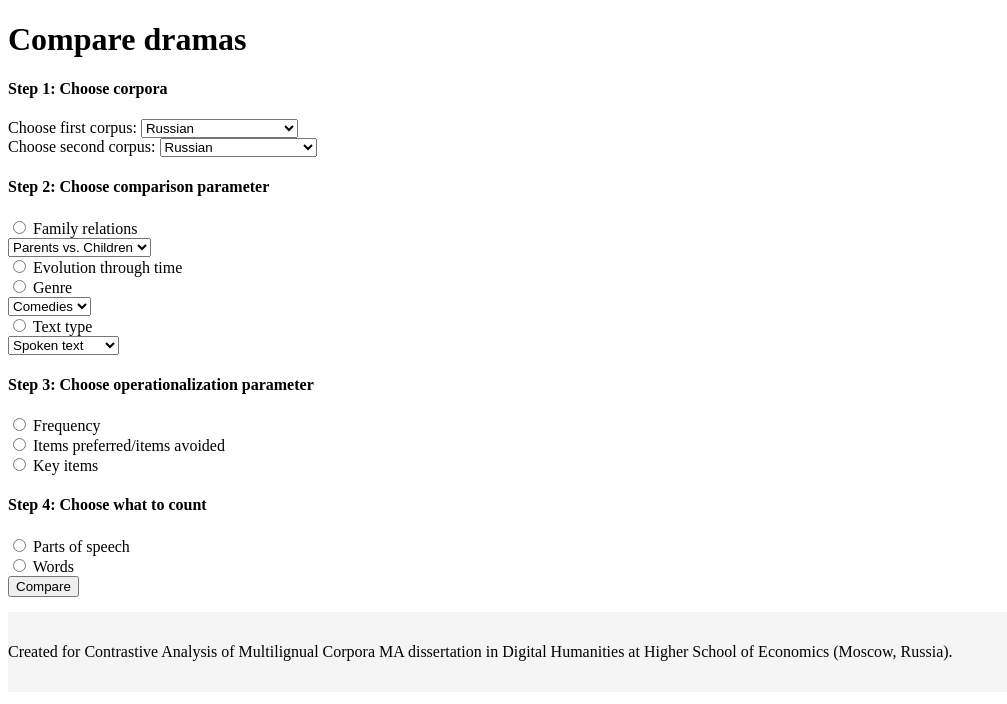
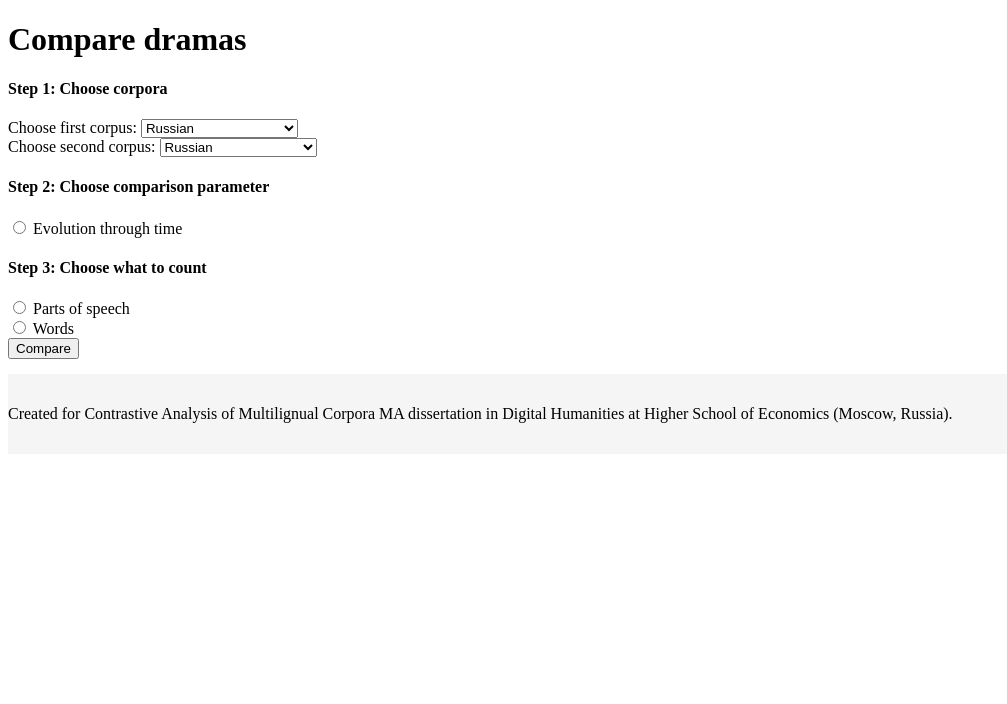
Before and after one commit to creaciond/contrastive-drama-site, a Flask app: page /compare in a window 1280 px wide. Shown: the part 96-800 px from the top of the page, without its empty margins (0-1007 px from the left). Run offline with Flask 2, Linux system fonts and the light colour scheme; some libraries are stand-ins or nearby versions.

Commit message:
fixes and new template

```diff
--- a/templates/about.html
+++ b/templates/about.html
@@ -9,5 +9,5 @@
 {% endblock %}
 
 {% block content %}
-<p>Todo</p>
+<p><a href="https://dracor.org">dracor.org</a></p>.
 {% endblock %}
--- a/templates/compare.html
+++ b/templates/compare.html
@@ -9,30 +9,35 @@
 {% endblock %}
 
 {% block content %}
-<form>
+<form method="POST" action="/results">
     <div class="row"><h4 class="mt-2">Step 1: Choose corpora</h4></div>
     <div class="row">
         <div class="col-md-6">
             <label for="corpus1">Choose first corpus:</label>
-            <select class="custom-select" id="corpus1">
+            <select class="custom-select" name="corpus1" id="corpus1">
                 <option value="rus">Russian</option>
-                <option value="ger">English (Shakespeare)</option>
-                <option value="shake">German</option>
+                <option value="shake">English (Shakespeare)</option>
+                <option value="ger">German</option>
             </select>
         </div>
+
         <div class="col-md-6">
-            <label for="corpus1">Choose second corpus:</label>
-            <select class="custom-select" id="corpus2">
+            <label for="corpus2">Choose second corpus:</label>
+            <select class="custom-select" name="corpus2" id="corpus2">
                 <option value="rus">Russian</option>
-                <option value="ger">English (Shakespeare)</option>
-                <option value="shake">German</option>
+                <option value="shake">English (Shakespeare)</option>
+                <option value="ger">German</option>
             </select>
         </div>
     </div>
 
     <div class="row"><h4 class="mt-2">Step 2: Choose comparison parameter</h4></div>
     <div class="row">
-        <div class="col-md-3">
+        <div class="custom-control custom-radio">
+                <input name="comparison" type="radio" id="time" value="time" class="custom-control-input">
+                <label class="custom-control-label" for="time">Evolution through time</label>
+        </div>
+        <!-- <div class="col-md-3">
             <div class="custom-control custom-radio">
                 <input name="comparison" type="radio" id="relations" value="relations" class="custom-control-input">
                 <label class="custom-control-label" for="relations">Family relations</label>
@@ -47,8 +52,8 @@
                 <input name="comparison" type="radio" id="time" value="time" class="custom-control-input">
                 <label class="custom-control-label" for="time">Evolution through time</label>
             </div>
-        </div>
-        <div class="col-md-3">
+        </div> -->
+        <!-- <div class="col-md-3">
             <div class="custom-control custom-radio">
                 <input name="comparison" type="radio" id="genre" value="genre" class="custom-control-input">
                 <label class="custom-control-label" for="genre">Genre</label>
@@ -67,10 +72,9 @@
                 <option value="spoken">Spoken text</option>
                 <option value="stage">Stage direction</option>
             </select>
-        </div>
+        </div> -->
     </div>
-
-    <div class="row"><h4 class="mt-2">Step 3: Choose operationalization parameter</h4></div>
+    <!-- <div class="row"><h4 class="mt-2">Step 3: Choose operationalization parameter</h4></div>
     <div class="row">
         <div class="col-md-4">
             <div class="custom-control custom-radio">
@@ -90,9 +94,9 @@
                 <label class="custom-control-label" for="keyness">Key items</label>
             </div>
         </div>
-    </div>
+    </div> -->
 
-    <div class="row"><h4 class="mt-2">Step 4: Choose what to count</h4></div>
+    <div class="row"><h4 class="mt-2">Step 3: Choose what to count</h4></div>
     <div class="row">
         <div class="d-block">
             <div class="custom-control custom-radio">
```
Also changed, not shown: templates/results.html (added, +20 -0 lines).
